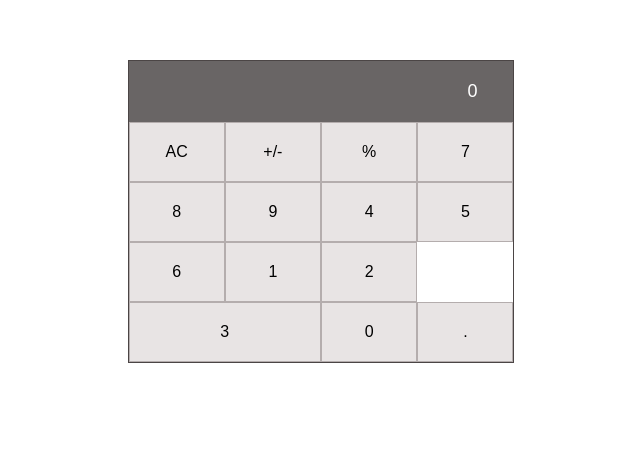
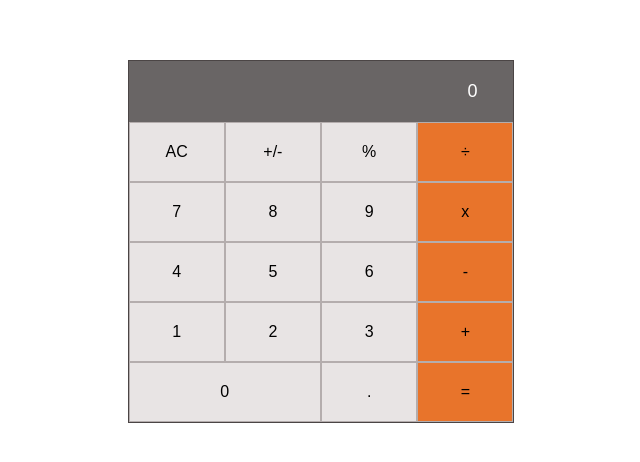
Before and after one commit to the-faizmohammad/MathsMagicians, a React (Create React App) app: page / in a window 1280 px wide. Shown: the part 196-658 px from the top of the page, without its empty margins (319-959 px from the left). Built offline with nearby package versions, Linux system fonts and the light colour scheme.

Commit message:
Add event listner to tiles operation button

```diff
--- a/src/components/BtnKey.js
+++ b/src/components/BtnKey.js
@@ -7,17 +7,22 @@ const Btn = ({ onClick }) => (
     <button className="tiles btn" type="button" onClick={() => onClick('AC')}>AC</button>
     <button className="tiles btn" type="button" onClick={() => onClick('+/-')}>+/-</button>
     <button className="tiles btn" type="button" onClick={() => onClick('%')}>%</button>
+    <button className="tiles operations btn" type="button" onClick={() => onClick('÷')}>&#247;</button>
     <button className="tiles btn" type="button" onClick={() => onClick('7')}>7</button>
     <button className="tiles btn" type="button" onClick={() => onClick('8')}>8</button>
     <button className="tiles btn" type="button" onClick={() => onClick('9')}>9</button>
+    <button className="tiles operations btn" type="button" onClick={() => onClick('x')}>x</button>
     <button className="tiles btn" type="button" onClick={() => onClick('4')}>4</button>
     <button className="tiles btn" type="button" onClick={() => onClick('5')}>5</button>
     <button className="tiles btn" type="button" onClick={() => onClick('6')}>6</button>
+    <button className="tiles operations btn" type="button" onClick={() => onClick('-')}>-</button>
     <button className="tiles btn" type="button" onClick={() => onClick('1')}>1</button>
     <button className="tiles btn" type="button" onClick={() => onClick('2')}>2</button>
     <button className="tiles btn" type="button" onClick={() => onClick('3')}>3</button>
+    <button className="tiles operations btn" type="button" onClick={() => onClick('+')}>+</button>
     <button className="tiles btn" type="button" onClick={() => onClick('0')}>0</button>
     <button className="tiles btn" type="button" onClick={() => onClick('.')}>.</button>
+    <button className="tiles operations btn" type="button" onClick={() => onClick('=')}>=</button>
   </div>
 );
 
```
